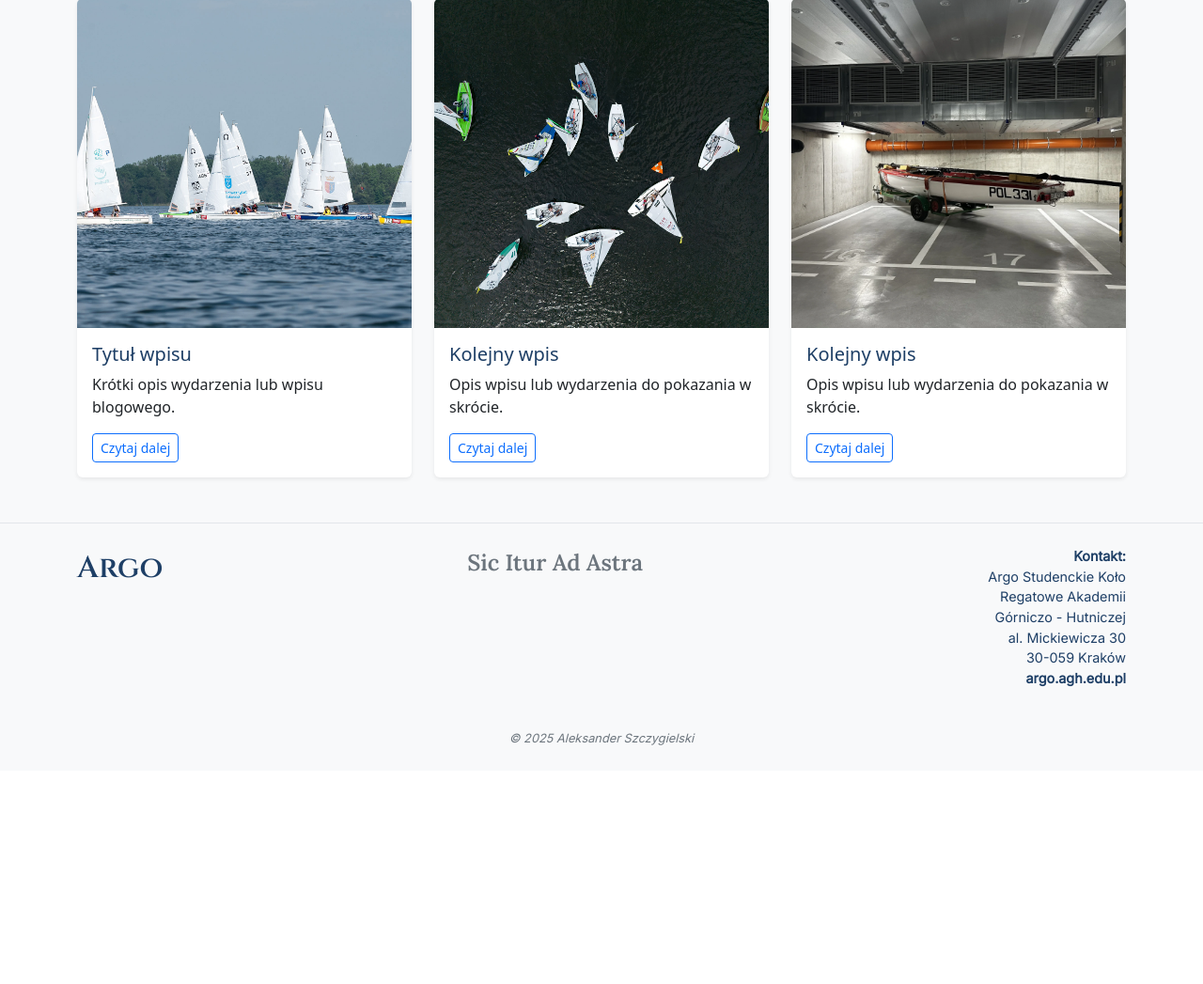
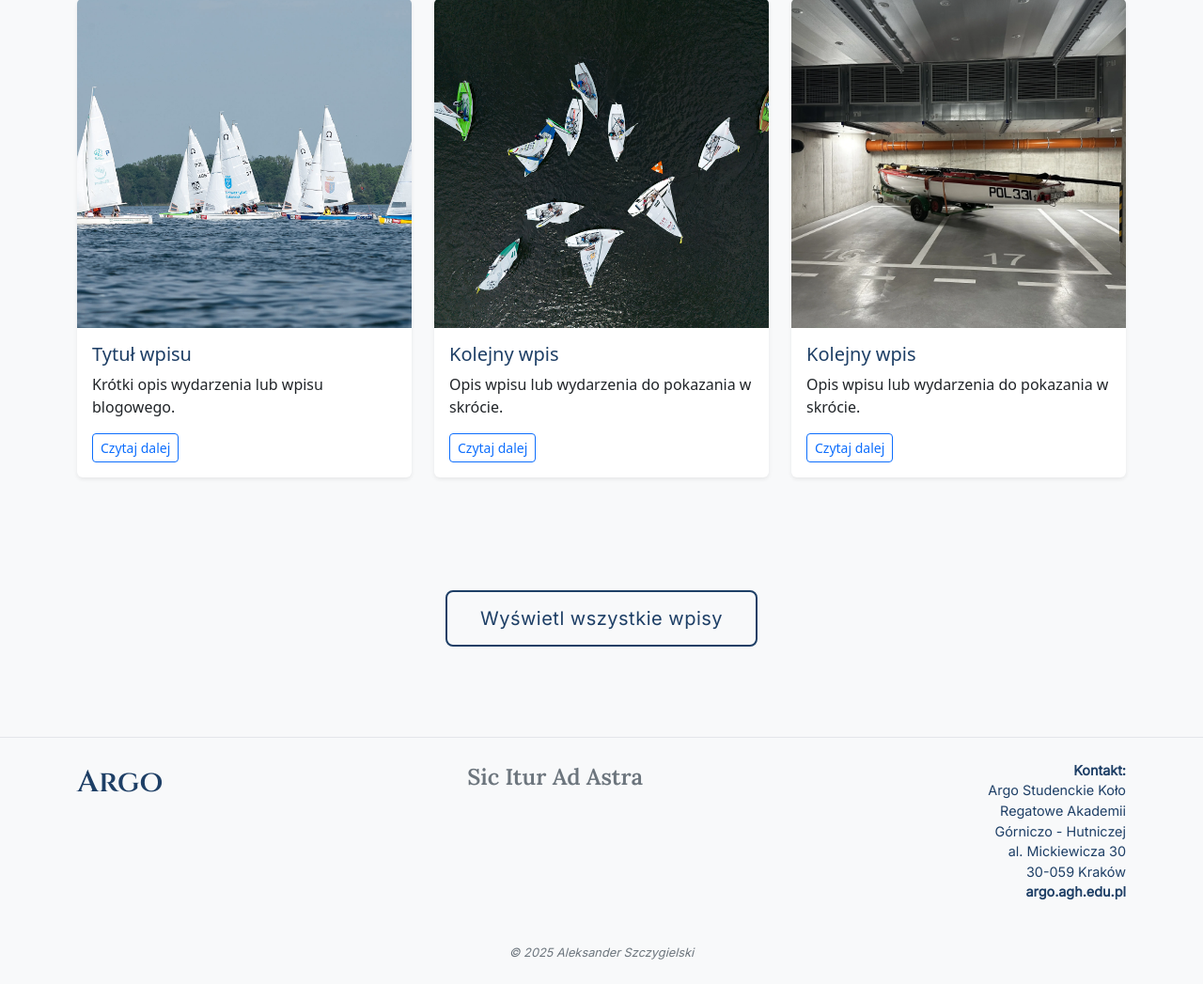
Before and after one commit to AlexSzczygielski/argo_website, a PHP site: page /blog.php in a window 1280 px wide. Shown: the part 886-1933 px from the top of the page at 94% size. Before the commit the page ends 1679 px from the top, so only its background shows below. Run offline with PHP 8.4, Linux system fonts and the light colour scheme; some web fonts are replaced.

Commit message:
minor fix to navbar and added a working verison of blog site, with ability to load more (older posts)

```diff
--- a/blog.php
+++ b/blog.php
@@ -67,12 +67,48 @@
           </div>
         </div>
 
-        <!-- Add more cards -->
+        <!-- Add more cards to show at start below -->
+
       </div>
+    </div>
 
+    <!-- Pozostale (starsze) Wyswietl Wszystko -->
+    <!-- Read All button -->
+    <br><br><br>
+    <div id="show_more" class="text-center">
+      <div class="container">
+        <div id="blog_more" class="bg-light py-5">
+          <span id="show_more" class="btn btn-sm btn-outline-secondary argo-blog-more-btn">Wyświetl wszystkie wpisy</span>
+          <div class="show_more_group_container">
+            <div class="row row-cols-1 row-cols-md-2 row-cols-lg-3 g-4">
+              <!-- Card 4 -->
+              <div class="col">
+                <div class="card h-100 shadow-sm">
+                  <img src="storage/images/2024/boat_storage.webp" class="card-img-top" alt="...">
+                  <div class="card-body">
+                    <h5 class="card-title">Kolejny wpis</h5>
+                    <p class="card-text">Opis wpisu lub wydarzenia do pokazania w skrócie.</p>
+                    <a href="#" class="btn btn-outline-primary btn-sm">Czytaj dalej</a>
+                  </div>
+                </div>
+              </div>
+            </div>
+          </div>
+        </div>
+      </div>
     </div>
   </div>
 
+
+
+  <script>
+    $('.argo-blog-more-btn').on('click', function(e) {
+      console.log("here");
+      $(this).hide();
+      //$(this).parent().find('.show_more_button').hide();
+      $(this).parent().find('.show_more_group_container').show();
+    });
+  </script>
   <?php require 'layout/footer.php' ?>
 </body>
 
--- a/css/style.css
+++ b/css/style.css
@@ -212,6 +212,37 @@ html {
   object-position: center;
 }
 
+/* Blog section CTA button: clean flat modern design */
+.btn.btn-outline-secondary.argo-blog-more-btn {
+  font-family: "Inter", sans-serif !important;
+  font-size: 1.25rem !important;
+  font-weight: 500 !important;
+  padding: 0.8rem 2.2rem !important;
+  border-radius: 8px !important;
+  letter-spacing: 0.5px !important;
+  background-color: transparent !important;
+  color: #1e3f66 !important;
+  border: 2px solid #1e3f66 !important;
+  box-shadow: none !important;
+  transition: background-color 0.3s ease, color 0.3s ease, border-color 0.3s ease;
+}
+
+.btn.btn-outline-secondary.argo-blog-more-btn:hover {
+  background-color: #1e3f66 !important;
+  color: #fff !important;
+  border-color: #1e3f66 !important;
+}
+
+.show_more_button,
+.show_more_group_button {
+  font-weight: bold;
+  cursor: pointer;
+}
+
+.show_more_container,
+.show_more_group_container {
+  display: none;
+}
 
 /* --- FOOTER --- */
 /* Footer base style: light bg, subtle border, main font */
@@ -313,6 +344,7 @@ footer .creator-credit {
   font-style: italic;
 }
 
+
 /* --- RESPONSIVE --- */
 @media (max-width: 767px) {
   /* Stack footer content vertically and center align on small screens */
--- a/layout/navbar.php
+++ b/layout/navbar.php
@@ -15,7 +15,7 @@ if (pathinfo($request_uri, PATHINFO_EXTENSION) != 'php') {
 <nav class="navbar navbar-expand-lg navbar-light fixed-top <?php echo ($active_site === 'index') ? 'navbar-transparent' : ''; ?>">
   <div class="container-fluid">
     <!-- Logo/Text Logo -->
-    <a class="navbar-brand" href="#home">Argo</a>
+    <a class="navbar-brand" href="<?php echo ($active_site === 'index') ? '#home' : $base_url . '/#home'; ?>">Argo</a>
     <button class="navbar-toggler" type="button" data-bs-toggle="collapse" data-bs-target="#myNavbar" aria-controls="myNavbar" aria-expanded="false" aria-label="Toggle navigation">
       <span class="navbar-toggler-icon"></span>
     </button>
```
